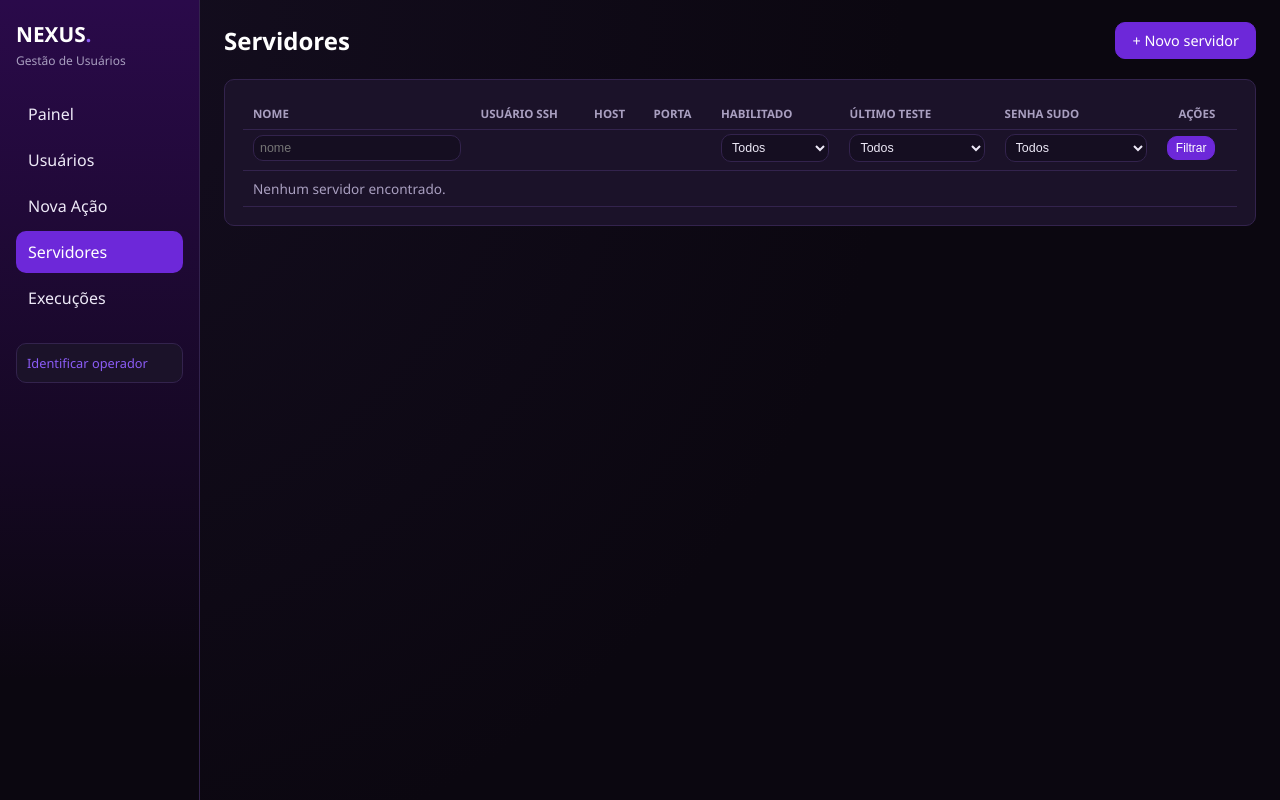
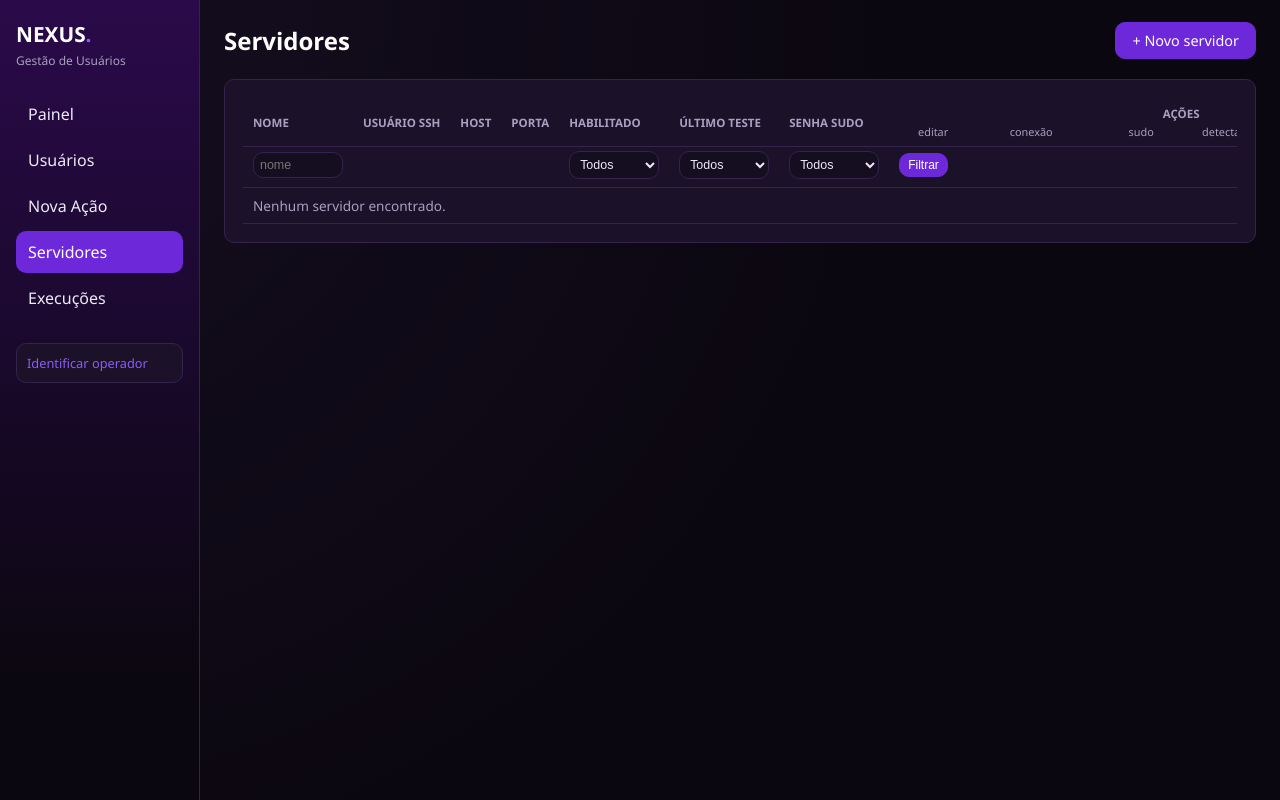
Before and after one commit to julyanarch/NEXUS, a Flask app: page /servers in a window 1280 px wide. Run offline with Flask 3, Linux system fonts and the light colour scheme; data that the repository does not hold is empty.

Commit message:
Traz de volta subtitulo curto acima de cada botao de Acoes
O botao "detectar" (e os demais) so explicavam o que fazem via tooltip
no hover - nao explicito o suficiente. Adiciona de volta uma legenda
curta acima de cada botao (editar/conexao/sudo/detecta sudo/ativacao/
excluir), reaproveitando a mesma classe .actions (mesmo
grid-template-columns dos botoes reais), entao cada legenda fica
garantidamente alinhada com seu botao correspondente - sem repetir o
erro anterior de ter dois grids com larguras diferentes.

```diff
--- a/nexus_dashboard/static/css/theme.css
+++ b/nexus_dashboard/static/css/theme.css
@@ -149,6 +149,21 @@ a:hover { text-decoration: underline; }
 /* Cabecalho "Acoes" (lista de Servidores) - centralizado, ja que a coluna e
    bem mais larga que a palavra "Acoes" sozinha (grid de botoes embaixo). */
 .actions-header { text-align: center; cursor: help; }
+
+/* Subtitulo curto acima de cada botao de Acao, explicando o que ele faz sem
+   precisar passar o mouse - usa o MESMO grid-template-columns de .actions
+   (herdado, ja que reaproveita a classe), entao cada subtitulo fica
+   garantidamente alinhado com o botao correspondente logo abaixo. */
+.actions-caption { margin-top: 4px; }
+.actions-caption span {
+  font-size: 0.68rem;
+  font-weight: 400;
+  text-transform: none;
+  color: var(--text-muted);
+  text-align: center;
+  white-space: normal;
+  line-height: 1.2;
+}
 
 .table-scroll { overflow-x: auto; max-width: 100%; }
 
--- a/nexus_dashboard/templates/servers/list.html
+++ b/nexus_dashboard/templates/servers/list.html
@@ -25,7 +25,12 @@
     <thead>
       <tr>
         <th>Nome</th><th>Usuário SSH</th><th>Host</th><th>Porta</th><th>Habilitado</th><th>Último teste</th><th>Senha sudo</th>
-        <th class="actions-header" title="editar dados do servidor | testar se a conexão SSH funciona | configurar a senha de sudo desse servidor | testar de novo se esse servidor pede senha de sudo (sudo -n) | habilitar/desabilitar o servidor | excluir">Ações</th>
+        <th class="actions-header" title="editar dados do servidor | testar se a conexão SSH funciona | configurar a senha de sudo desse servidor | testar de novo se esse servidor pede senha de sudo (sudo -n) | habilitar/desabilitar o servidor | excluir">
+          Ações
+          <div class="actions actions-caption">
+            <span>editar</span><span>conexão</span><span>sudo</span><span>detecta sudo</span><span>ativação</span><span>excluir</span>
+          </div>
+        </th>
       </tr>
       <tr class="filter-row">
         <th><input type="text" name="name" form="servers-filter-form" value="{{ filters.name or '' }}" placeholder="nome"></th>
```
